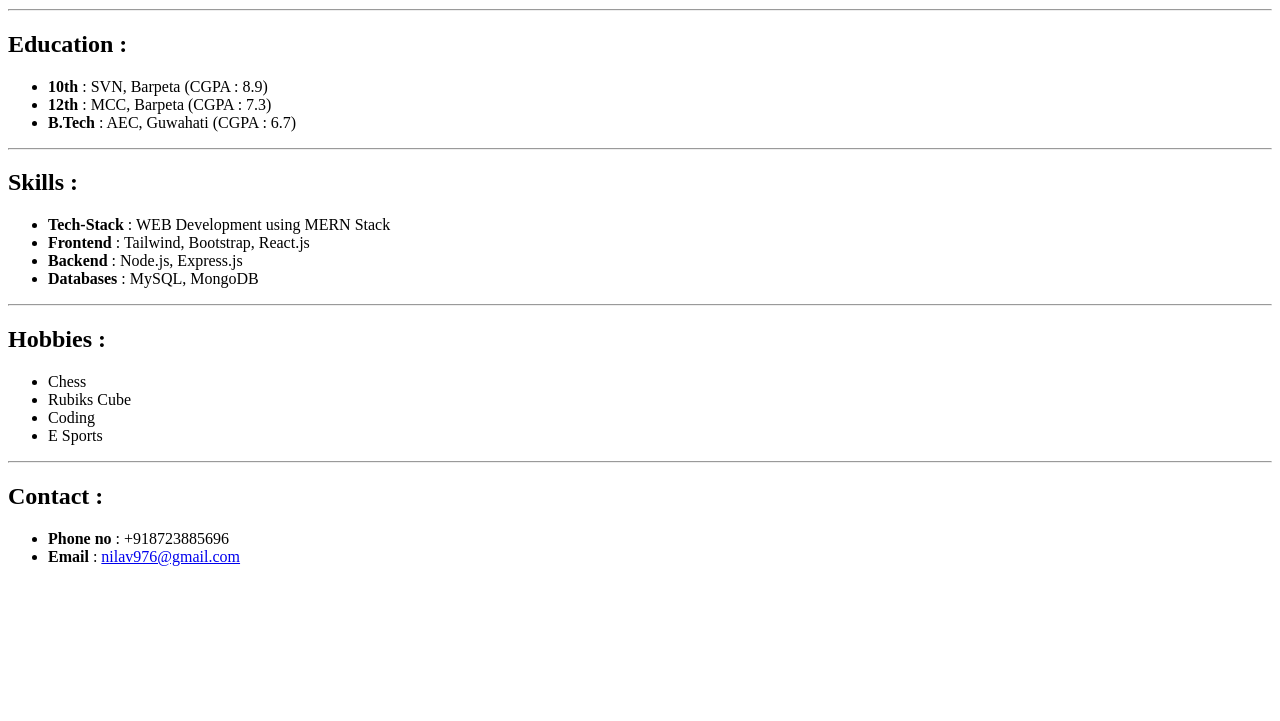
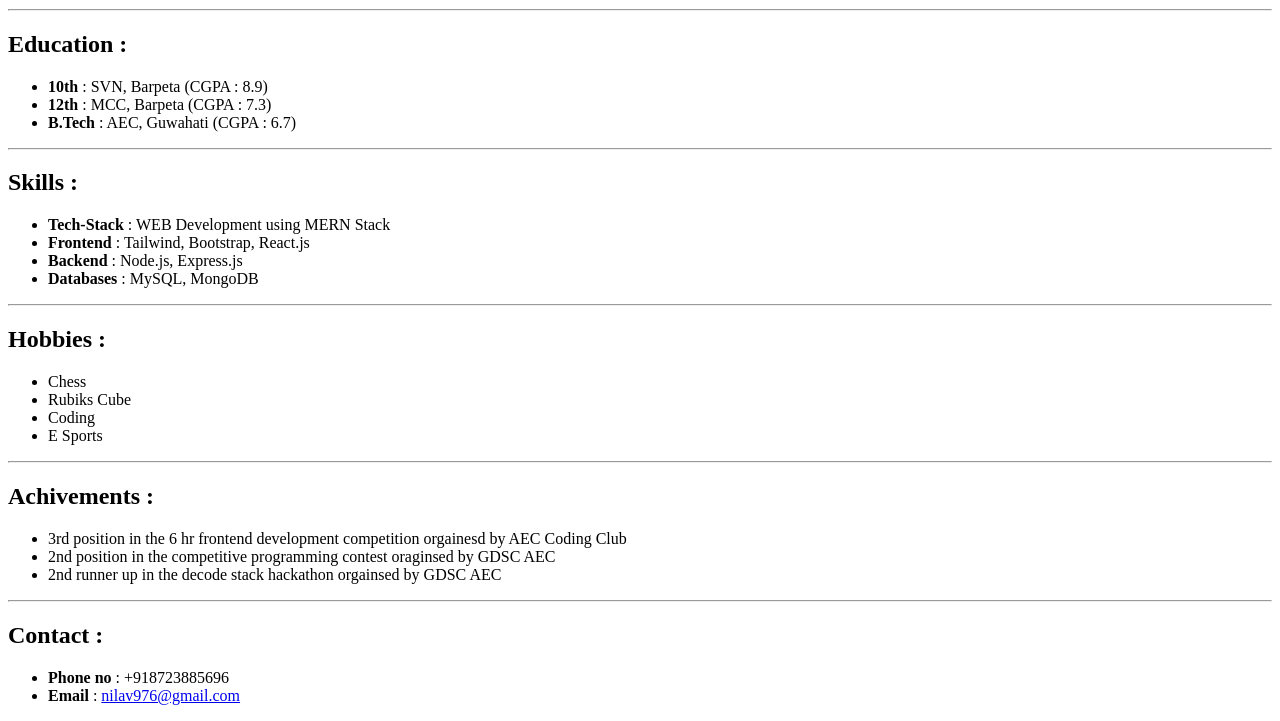
Before and after one commit to nilavtalukdar85/html_portfolio, a plain HTML site: page index.html in a window 1280 px wide. Shown: the part 451-1172 px from the top of the page. Before the commit the page ends 1033 px from the top, so only its background shows below. Drawn offline with Linux system fonts and the light colour scheme.

Commit message:
Update index.html

```diff
--- a/index.html
+++ b/index.html
@@ -44,6 +44,15 @@
         </ul>
         <hr>
       </section>
+      <section>
+        <h2>Achivements : </h2>
+        <ul>
+            <li>3rd position in the 6 hr frontend development competition orgainesd by AEC Coding Club</li>
+            <li>2nd position in the competitive programming contest oraginsed by GDSC AEC</li>
+            <li>2nd runner up in the decode stack hackathon orgainsed by GDSC AEC</li>
+        </ul>
+        <hr>
+      </section>
     </main>
     <footer>
       <h2>Contact :</h2>
```
